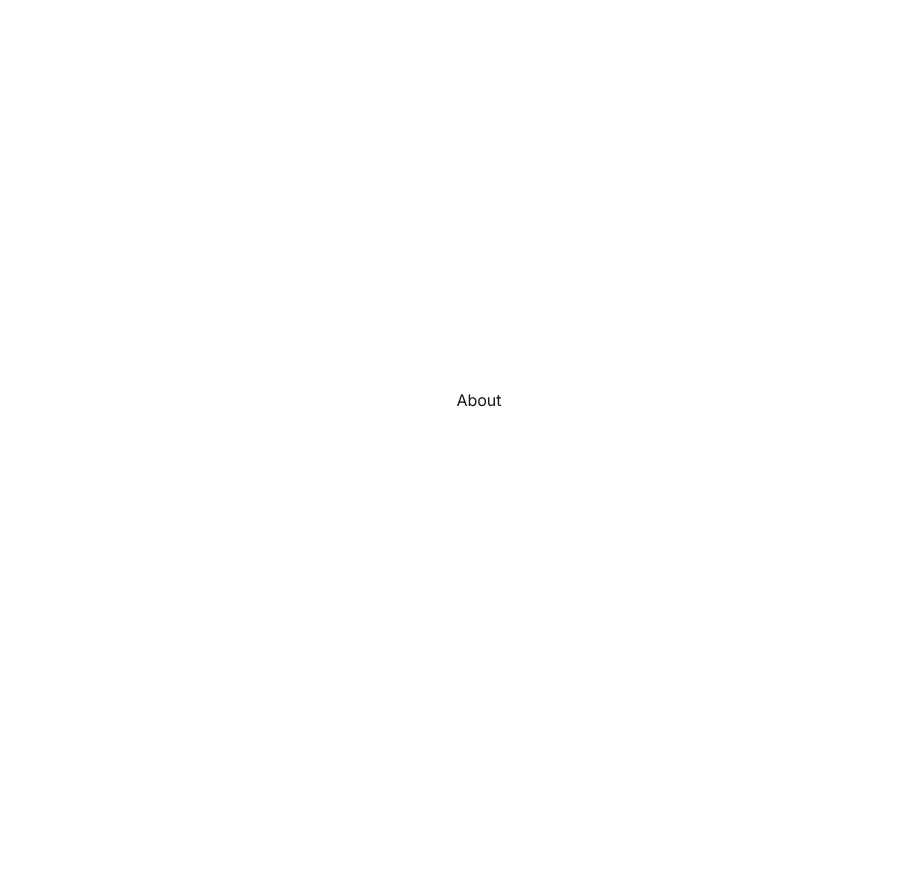
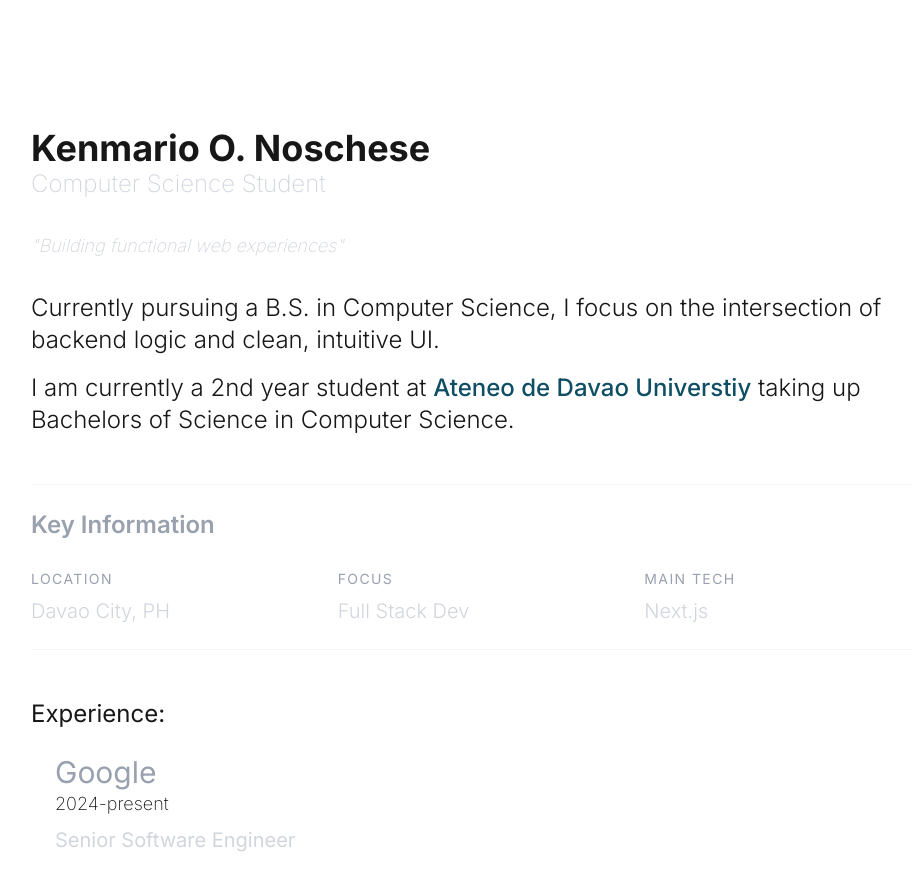
Before and after one commit to KenNoschese/nextjs-portfolio, a Next.js app: page / in a window 1280 px wide. Shown: the part 1600-2490 px from the top of the page, without its empty margins (161-1073 px from the left). Built offline with nearby package versions, Linux system fonts and the light colour scheme.

Commit message:
3rd Commit

```diff
--- a/app/page.tsx
+++ b/app/page.tsx
@@ -3,11 +3,12 @@ import Icons from "@/components/Icons";
 import Arrows from "@/components/Arrows";
 import Works from "@/components/Works";
 import BackArrow from "@/components/BackArrow";
+import ProgressBar from "@/components/ProgressBar";
+import About from "@/components/About";
 
 export default function Home() {
   return (
     <div className="flex flex-col">
-      <BackArrow />
       <section
         id="home"
         className="flex flex-col items-center justify-between min-h-screen py-10"
@@ -29,15 +30,18 @@ export default function Home() {
         id="works"
         className="min-h-screen bg-gray-800 flex items-center justify-center"
       >
+        <ProgressBar />
         <div className="">
           <Works />
         </div>
       </section>
       <section
         id="about"
-        className="min-h-screen flex items-center justify-center"
+        className="min-h-screen flex max-w-4xl mt-32 justify-center mx-auto"
       >
-        <div className="">About </div>
+        <div className="">
+          <About />
+        </div>
       </section>
       <section
         id="contact"
--- /dev/null
+++ b/components/About.tsx
@@ -0,0 +1,61 @@
+import { aboutMe } from "@/src/data/about"
+
+function About() {
+  return (
+    <div className="flex flex-col items-left gap-4 text-left">
+        <div>
+            <h1 className="text-4xl font-bold">{aboutMe.name}</h1>
+            <h2 className="text-2xl font-extralight text-gray-300">{aboutMe.role}</h2>
+        </div>
+
+        <p className="py-4 text-lg font-extralight italic text-gray-300">
+            {aboutMe.description}
+        </p>
+
+        <div className="space-y-4">
+            <h2 className="text-2xl font-light">{aboutMe.bio}</h2>
+            <h2 className="text-2xl font-light">
+                I am currently a 2nd year student at <span className="font-medium text-cyan-900">{aboutMe.university}</span> taking up
+                {aboutMe.education}.
+            </h2>
+        </div>
+
+        <div className="mt-8 border-t border-gray-100 pt-6 pb-6 border-b mb-8">
+            <h2 className="text-2xl font-semibold mb-4 text-gray-400">Key Information</h2>
+
+            <div className="grid grid-cols-1 md:grid-cols-3 gap-6">
+                {aboutMe.stats.map((stat, index) => (
+                    <div key={index} className="flex flex-col">
+                        <span className="text-sm uppercase tracking-widest text-gray-400 pb-2 pt-3">
+                            {stat.label}
+                        </span>
+                        <span className="text-xl font-light text-gray-300">
+                            {stat.value}
+                        </span>
+                    </div>
+                ))}
+            </div>
+        </div>
+        <div>
+            <h2 className="text-2xl">Experience: </h2>
+
+            <div className="m-6">
+                {aboutMe.experience.map((exp, index) => (
+                    <div key={index} className="flex flex-col">
+                        <span className="text-3xl text-gray-400">
+                            {exp.title}
+                        </span>
+                        <span className="text-lg font-extralight">
+                            {exp.date}
+                        </span>
+                        <span className="text-xl text-gray-300 pt-2">
+                            {exp.value}
+                        </span>
+                    </div>
+                ))}
+            </div>
+        </div>
+    </div>
+  )
+}
+export default About
--- /dev/null
+++ b/components/ProgressBar.tsx
@@ -0,0 +1,52 @@
+'use client'
+
+import { useEffect, useState } from "react"
+
+const sections = [
+    {id: "home", label: "Home"},
+    {id: "works", label: "Works"},
+    {id: "about", label: "About"},
+    {id: "contact", label: "Contact"}
+];
+
+function ProgressBar() {
+    const[activeSection, setActiveSection] = useState("home");
+
+    useEffect(() => {
+        const observer = new IntersectionObserver(
+            (entries) => {
+                entries.forEach((entry) => {
+                    if(entry.isIntersecting) {
+                        setActiveSection(entry.target.id);
+                    }
+                });
+        },
+        {threshold : 0.6}
+    );
+
+        sections.forEach((s) => {
+            const el = document.getElementById(s.id);
+            if (el) observer.observe(el);
+        });
+
+        return () => observer.disconnect();
+    }, []);
+
+  return (
+    <div className={`fixed top-13 left-13 flex flex-col
+        ${activeSection === "home" ? 'opacity-0 -translate-x-6 duration-1000 pointer-events-none' : 'opacity-100 translate-x-0 duration-600'}`}>
+
+        {sections.map((section) => (
+            <a
+                href={`#${section.id}`}
+                key={section.id}
+                className={`text-2xl pb-2 hover:text-cyan-900 ${activeSection === section.id ? 'text-white-800 font-bold' : 'text-gray-700'}`}
+            >
+                {section.label}
+            </a>
+        ))}
+
+    </div>
+  )
+}
+export default ProgressBar
--- a/components/Works.tsx
+++ b/components/Works.tsx
@@ -7,8 +7,11 @@ import Link from "next/link";
 function Works() {
 
   return (
-    <div>
-        <div className="flex flex-wrap justify-center gap-[4vmin]">
+    <div className="flex flex-col items-center">
+        <div className="pb-20">
+          <h1 className="font-light text-4xl"> Works </h1>
+        </div>
+        <div className="flex flex-wrap justify-center gap-[4vmin] pt-4">
             {projects.map((project) => (
               <Link key= {project.id} href={project.github} target="_blank" rel="noopener noreferrer"
                 className="relative w-[40vmin] h-[56vmin] group cursor-pointer overflow-hidden">
--- /dev/null
+++ b/src/data/about.ts
@@ -0,0 +1,21 @@
+export const aboutMe = {
+    name: "Kenmario O. Noschese",
+    role: "Computer Science Student",
+    description: '"Building functional web experiences"',
+    bio: "Currently pursuing a B.S. in Computer Science, I focus on the intersection of backend logic and clean, intuitive UI.",
+
+    interests: "I love reading!",
+
+    stats: [
+        { label: "Location", value: "Davao City, PH" },
+        { label: "Focus", value: "Full Stack Dev" },
+        { label: "Main Tech", value: "Next.js" }
+    ],
+
+    experience: [
+        { date: "2024-present", title: "Google", value: "Senior Software Engineer"},
+    ],
+
+    education: " Bachelors of Science in Computer Science",
+    university: "Ateneo de Davao Universtiy",
+};
```
